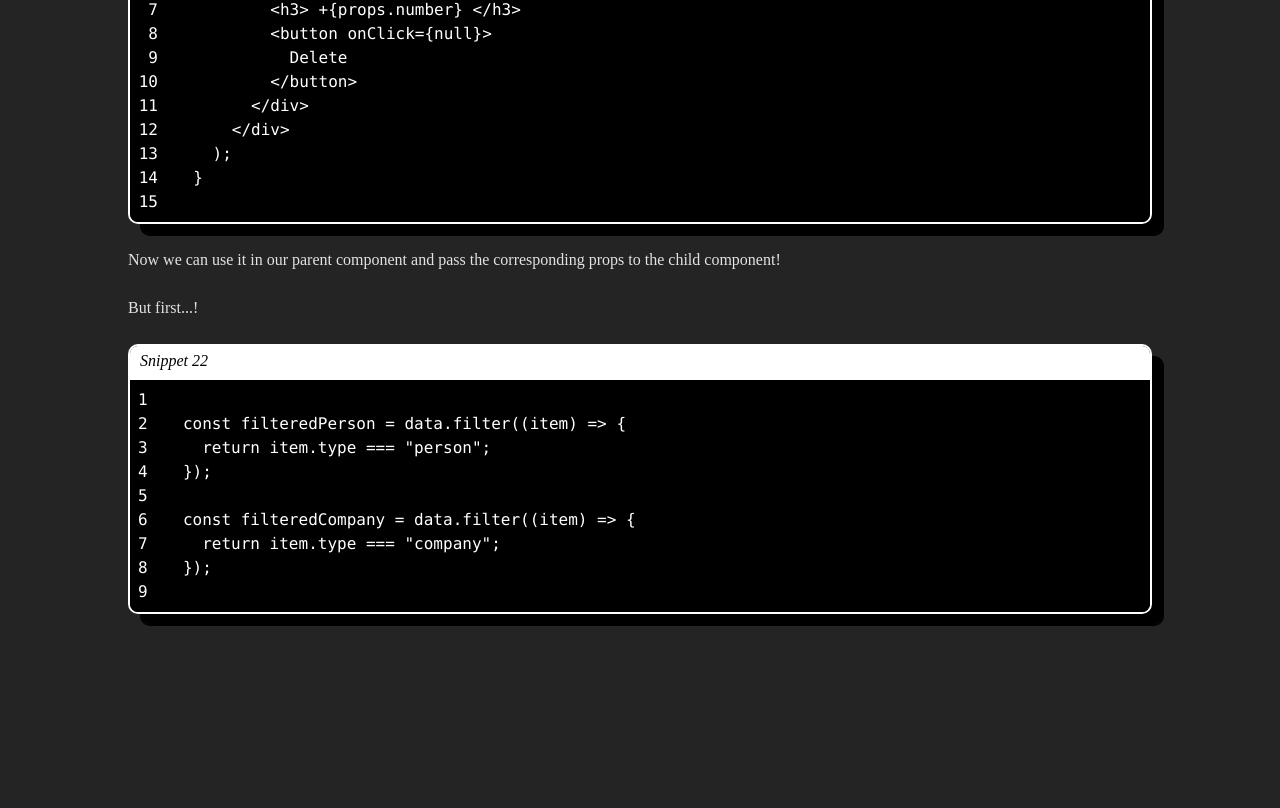
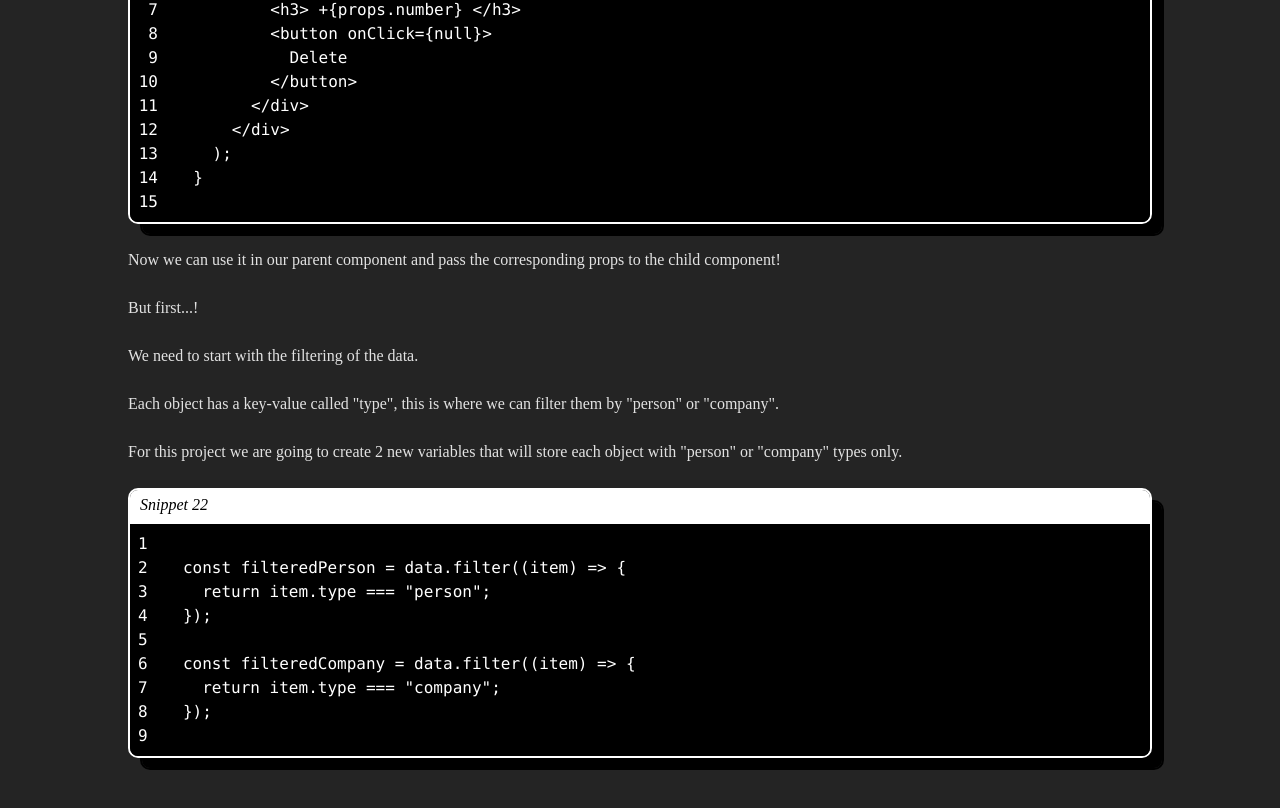
Before and after one commit to kinxori/inxel-test, a React (Vite) app: page / in a window 1280 px wide. Shown: the part 10472-11280 px from the top of the page. Before the commit the page ends 11166 px from the top, so only its background shows below. Built offline with nearby package versions, Linux system fonts and the light colour scheme.

Commit message:
updated content in page 33

```diff
--- a/src/App.jsx
+++ b/src/App.jsx
@@ -726,6 +726,15 @@ export default function App() {
             component!
           </p>
           <p>But first...!</p>
+          <p>We need to start with the filtering of the data.</p>
+          <p>
+            Each object has a key-value called "type", this is where we can filter them by "person"
+            or "company".
+          </p>
+          <p>
+            For this project we are going to create 2 new variables that will store each object with
+            "person" or "company" types only.
+          </p>
           <div className="rounded-[10px] overflow-hidden drop-shadow-[12px_12px_0px_rgba(0,0,0,1)] border-white border-[2px]   ">
             <div className="w-[100%] h-[30px] bg-white flex items-center pl-[10px]   ">
               <i className="text-black  ">Snippet 22</i>
```
